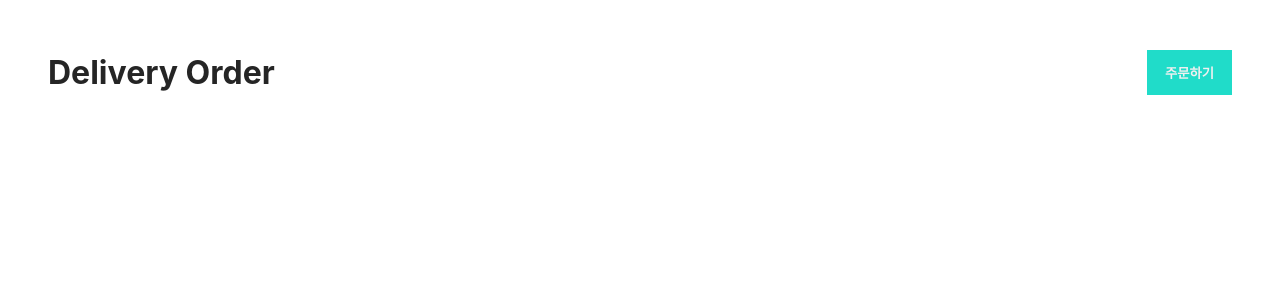
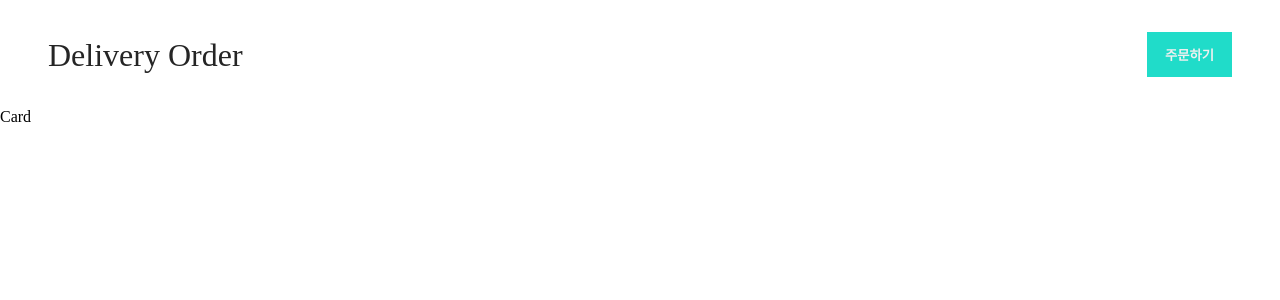
Before and after one commit to seon-mikim/-deliveryorder, a React (Create React App) app: page / in a window 1280 px wide. Shown: the top 300 px of the page. Built offline with nearby package versions, Linux system fonts and the light colour scheme.

Commit message:
refactor: 시멘틱 태그 작성 수정
- index.css reset.css 추가
- 화면 구성 부분 미리 세팅

```diff
--- /dev/null
+++ b/src/components/MenuList/MenuList.jsx
@@ -0,0 +1,12 @@
+import Card from '@components/UI/Card/Card'
+import React from 'react'
+
+const MenuList = () => {
+	return (
+		<ul>
+			<Card/>
+		</ul>
+	)
+}
+
+export default MenuList
--- /dev/null
+++ b/src/components/MenuMain/MenuMain.jsx
@@ -0,0 +1,11 @@
+import MenuList from '@components/MenuList/MenuList'
+
+const MenuMain = () => {
+	return (
+		<main>
+			<MenuList/>
+		</main>
+	)
+}
+
+export default MenuMain
--- a/src/components/UI/Card/Card.jsx
+++ b/src/components/UI/Card/Card.jsx
@@ -2,7 +2,7 @@
 
 const Card = () => {
 	return (
-		<div>Card</div>
+		<li>Card</li>
 	)
 }
 
--- a/src/index.css
+++ b/src/index.css
@@ -1,13 +1,48 @@
+/* http://meyerweb.com/eric/tools/css/reset/
+   v2.0 | 20110126
+   License: none (public domain)
+*/
+
+html, body, div, span, applet, object, iframe,
+h1, h2, h3, h4, h5, h6, p, blockquote, pre,
+a, abbr, acronym, address, big, cite, code,
+del, dfn, em, img, ins, kbd, q, s, samp,
+small, strike, strong, sub, sup, tt, var,
+b, u, i, center,
+dl, dt, dd, ol, ul, li,
+fieldset, form, label, legend,
+table, caption, tbody, tfoot, thead, tr, th, td,
+article, aside, canvas, details, embed,
+figure, figcaption, footer, header, hgroup,
+menu, nav, output, ruby, section, summary,
+time, mark, audio, video {
+	margin: 0;
+	padding: 0;
+	border: 0;
+	font-size: 100%;
+	font: inherit;
+	vertical-align: baseline;
+}
+/* HTML5 display-role reset for older browsers */
+article, aside, details, figcaption, figure,
+footer, header, hgroup, menu, nav, section {
+	display: block;
+}
 body {
-  margin: 0;
-  font-family: -apple-system, BlinkMacSystemFont, 'Segoe UI', 'Roboto', 'Oxygen',
-    'Ubuntu', 'Cantarell', 'Fira Sans', 'Droid Sans', 'Helvetica Neue',
-    sans-serif;
-  -webkit-font-smoothing: antialiased;
-  -moz-osx-font-smoothing: grayscale;
+	line-height: 1;
 }
-
-code {
-  font-family: source-code-pro, Menlo, Monaco, Consolas, 'Courier New',
-    monospace;
+ol, ul {
+	list-style: none;
 }
+blockquote, q {
+	quotes: none;
+}
+blockquote:before, blockquote:after,
+q:before, q:after {
+	content: '';
+	content: none;
+}
+table {
+	border-collapse: collapse;
+	border-spacing: 0;
+}
--- a/src/pages/DeliveryOrderPage.jsx
+++ b/src/pages/DeliveryOrderPage.jsx
@@ -1,8 +1,9 @@
-import BackDrop from '@components/BackDrop/BackDrop';
-import Header from '@components/Header/Header';
-import Modal from '@components/Modal/Modal';
 import { useState } from 'react';
 import { createPortal } from 'react-dom';
+import Modal from '@components/Modal/Modal';
+import Header from '@components/Header/Header';
+import BackDrop from '@components/BackDrop/BackDrop';
+import MenuMain from '@components/MenuMain/MenuMain';
 
 const backDropEl = document.getElementById('back-drop');
 const modalEl = document.getElementById('modal');
@@ -16,7 +17,8 @@
     <>
       {isShown && createPortal(<BackDrop onClick={handleClick} />, backDropEl)}
       {isShown && createPortal(<Modal />, modalEl)}
-      <Header onClick={handleClick} />
+			<Header onClick={handleClick} />
+			<MenuMain/>
     </>
   );
 };
```
Also changed, not shown: src/components/DeliveryList/DeliveryList.jsx (deleted, +0 -9 lines).
